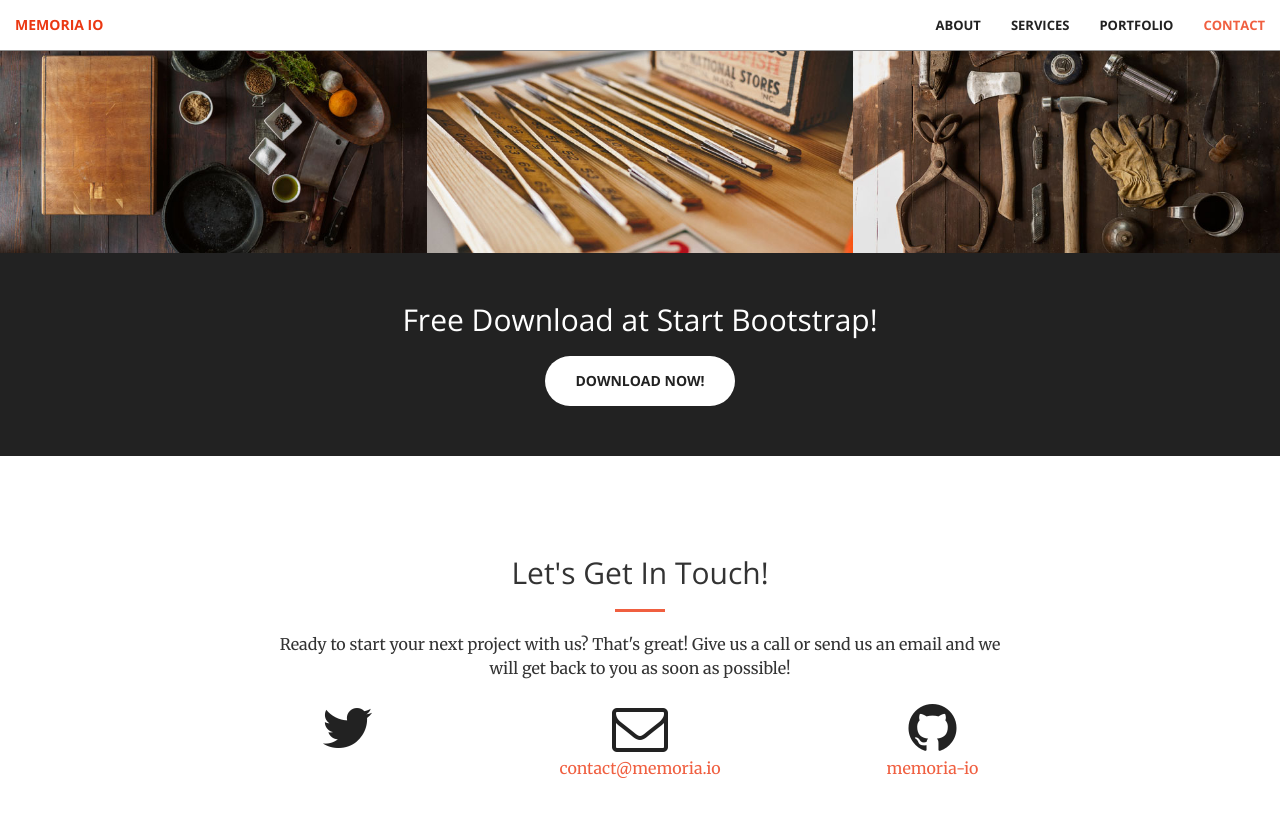
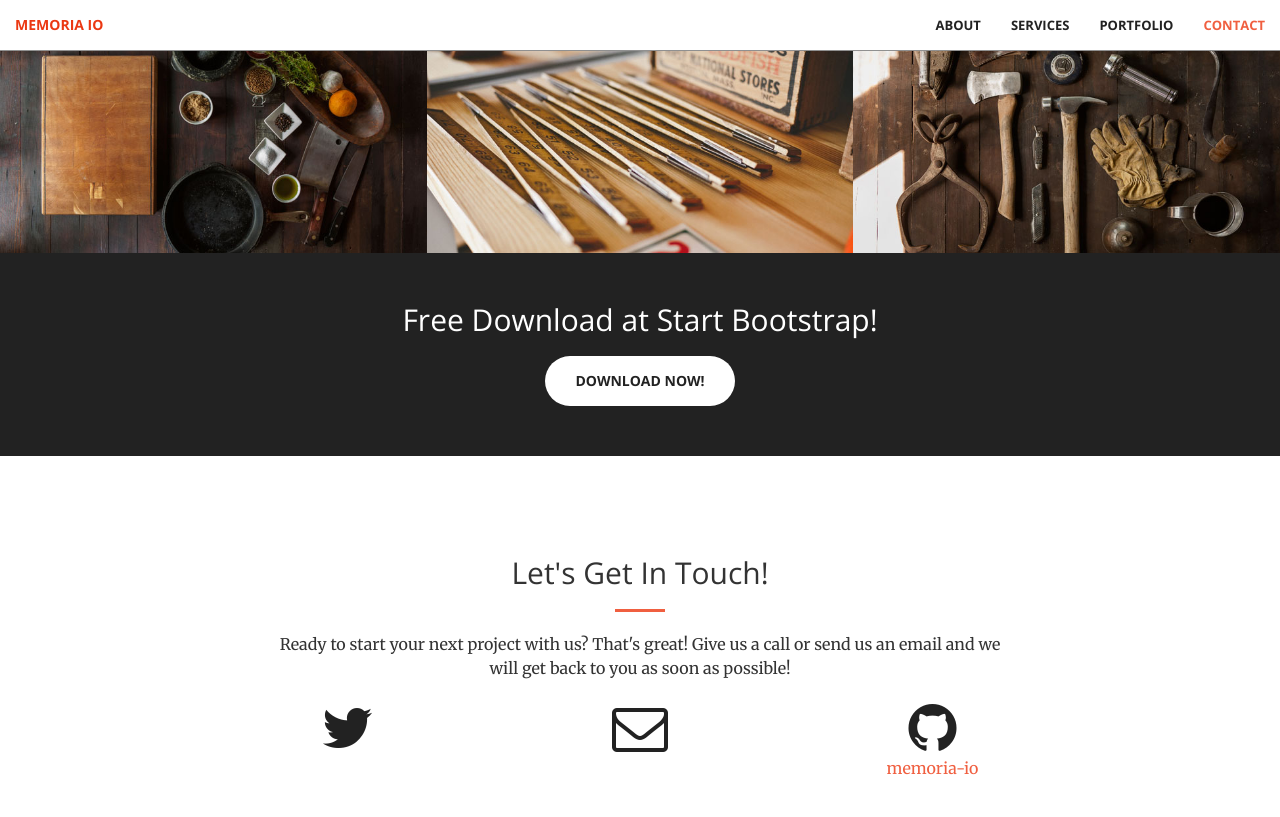
Before and after one commit to memoria-io/memoria-io.github.io, a Jekyll site: the page built from index.html, in a window 1280 px wide and 900 px high, scrolled down 1955 px. Shown: the top 817 px of the window. Built offline with Jekyll 4.4.1, drawn with Linux system fonts in a browser that asks for light colours.

Commit message:
A Quick Commit

```diff
--- a/_config.yml
+++ b/_config.yml
@@ -1,6 +1,6 @@
 # Site settings
 title: Memoria IO, S.L
-email: contact@memoria.io
+email:
 description: > # this means to ignore newlines until "baseurl:"
 baseurl: "" # the subpath of your site, e.g. /blog/
 url: "https://memoria.io" # the base hostname & protocol for your site
```
